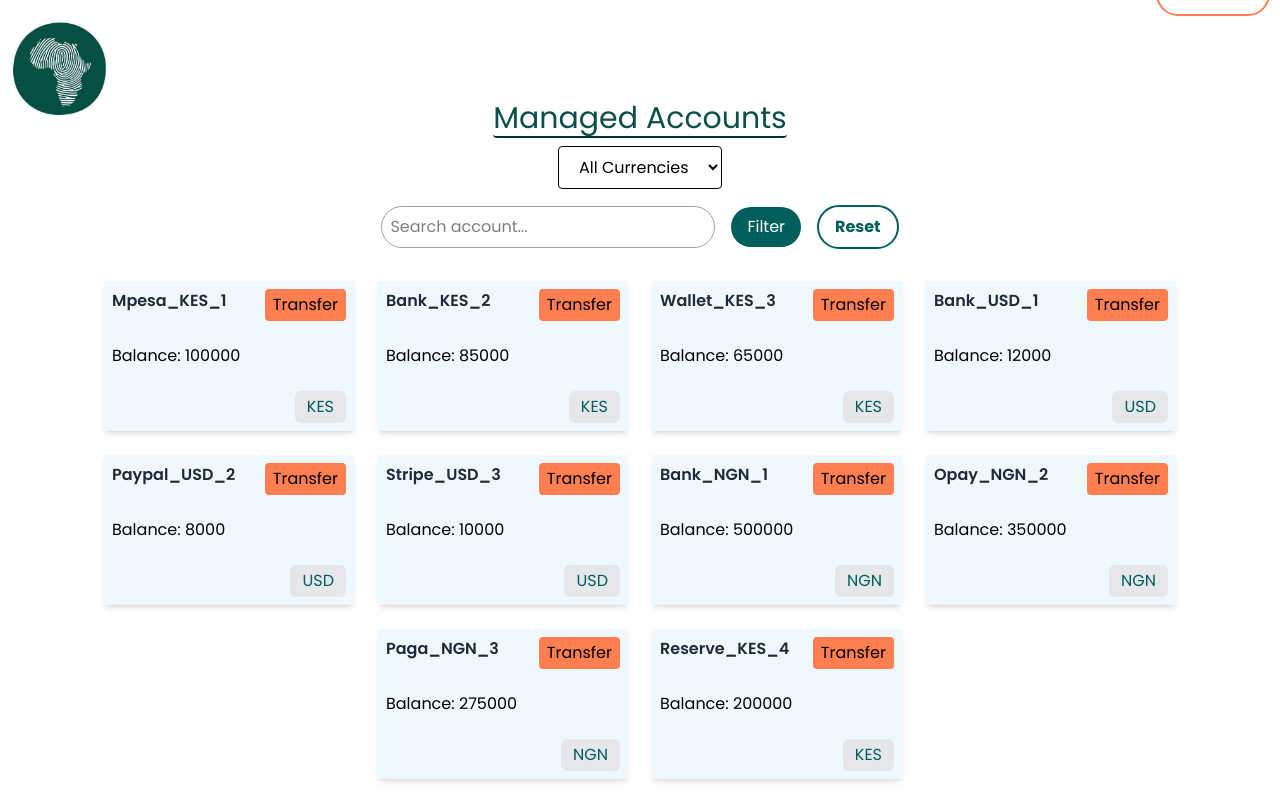
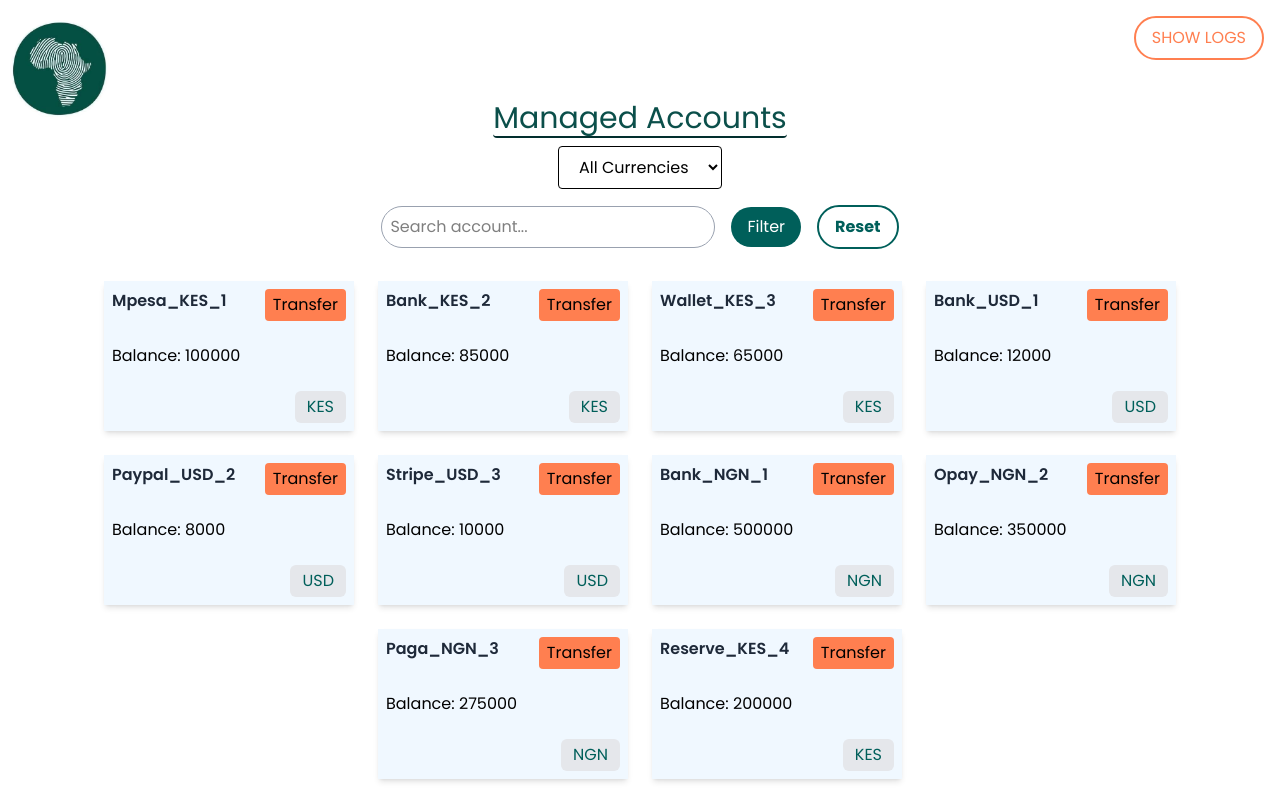
Before and after one commit to BurkyCodes/TreasurySimulator, an Angular app: page / in a window 1280 px wide. Built offline with nearby package versions, Linux system fonts and the light colour scheme.

Commit message:
Fixing show logs position

```diff
--- a/src/app/components/accounts/accounts.component.html
+++ b/src/app/components/accounts/accounts.component.html
@@ -2,9 +2,10 @@
   <h1 class="text-3xl border-b-2 rounded text-teal-900 border-teal-950">
     Managed Accounts
   </h1>
-  <button
+<button
   (click)="showTransactionLogs = !showTransactionLogs"
-  class="absolute cursor-pointer right-0 top-0 mr-[10px] border-2 border-[coral] uppercase text-[coral] rounded-full py-2 px-2 mt-[-10%]">
+  class="fixed top-4 right-4 z-50 cursor-pointer border-2 border-[coral] uppercase text-[coral] rounded-full py-2 px-4 bg-white bg-opacity-80 backdrop-blur"
+>
   Show Logs
 </button>
 
```
